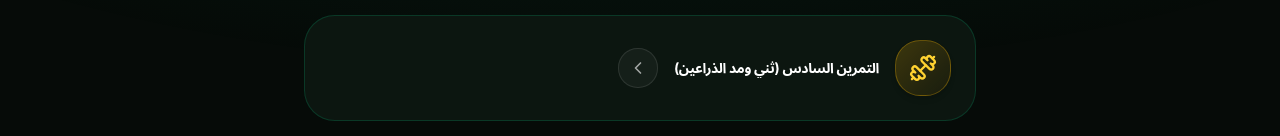
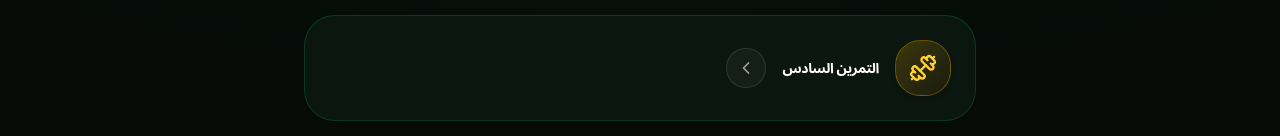
Before and after one commit to yusualhashash/armored-training, a Next.js app: page / in a window 1280 px wide. Both pictures are taken after a click on the button "الرياضة". Shown: the part 203-339 px from the top of the page. Built offline with nearby package versions, Linux system fonts and the light colour scheme.

Commit message:
refactor: simplify title for pushups in sportsTests for clarity

```diff
--- a/components/sports/sports-main-view.tsx
+++ b/components/sports/sports-main-view.tsx
@@ -16,7 +16,7 @@ const sportsTests = [
   },
   {
     id: 'pushups',
-    title: 'التمرين السادس (ثني ومد الذراعين)',
+    title: 'التمرين السادس',
     icon: Dumbbell,
     accent: 'amber',
   },
```
